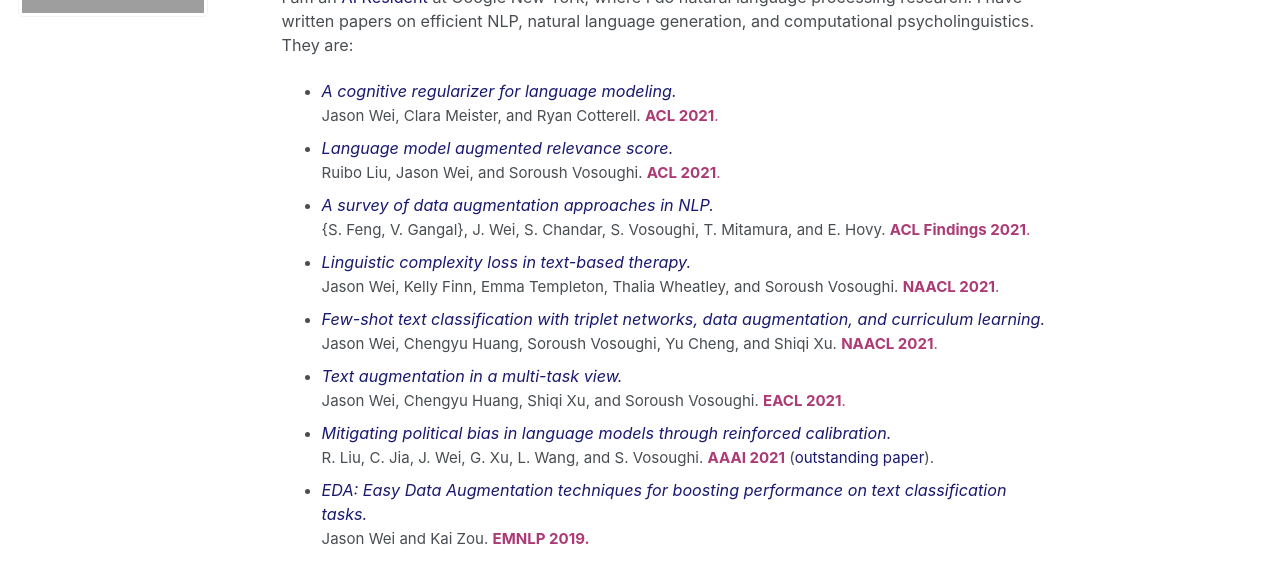
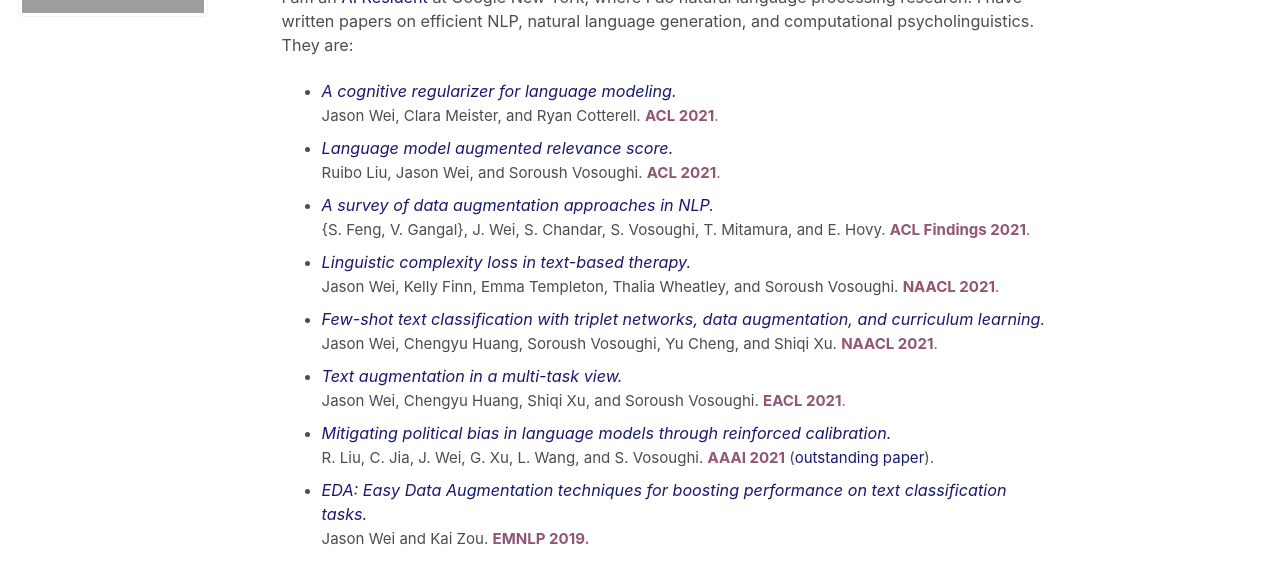
Before and after one commit to jasonwei20/jasonwei20.github.io, a Jekyll site: the page built from _pages/about.md, in a window 1280 px wide. Shown: the part 199-783 px from the top of the page. Built offline with Jekyll 4.4.1, drawn with Linux system fonts in a browser that asks for light colours.

Commit message:
fix links

```diff
--- a/_pages/about.md
+++ b/_pages/about.md
@@ -15,21 +15,21 @@ redirect_from:
 I am an <a href="https://research.google/careers/ai-residency/" style="color:#191970" target="_blank">AI Resident</a> at Google New York, where I do natural language processing research. I have written papers on efficient NLP, natural language generation, and computational psycholinguistics. They are:
 
 - <a href="https://arxiv.org/pdf/2105.07144" style="color:#191970" target="_blank"><i>A cognitive regularizer for language modeling.</i></a>
-<span style="font-size:0.93em;">Jason Wei, Clara Meister, and Ryan Cotterell. <a style="color:#ad3a75">**ACL 2021**.</a> </span>
+<span style="font-size:0.93em;">Jason Wei, Clara Meister, and Ryan Cotterell. <a style="color:#925575">**ACL 2021**.</a> </span>
 - <a style="color:#191970" target="_blank"><i>Language model augmented relevance score.</i></a>
-<span style="font-size:0.93em;">Ruibo Liu, Jason Wei, and Soroush Vosoughi. <a style="color:#ad3a75">**ACL 2021**.</a></span>
+<span style="font-size:0.93em;">Ruibo Liu, Jason Wei, and Soroush Vosoughi. <a style="color:#925575">**ACL 2021**.</a></span>
 - <a href="https://arxiv.org/abs/2105.03075" style="color:#191970" target="_blank"><i>A survey of data augmentation approaches in NLP.</i></a>
-<span style="font-size:0.93em;">{S. Feng, V. Gangal}, J. Wei, S. Chandar, S. Vosoughi, T. Mitamura, and E. Hovy. <a style="color:#ad3a75">**ACL Findings 2021**.</a></span>
+<span style="font-size:0.93em;">{S. Feng, V. Gangal}, J. Wei, S. Chandar, S. Vosoughi, T. Mitamura, and E. Hovy. <a style="color:#925575">**ACL Findings 2021**.</a></span>
 - <a href="http://dx.doi.org/10.18653/v1/2021.naacl-main.352" style="color:#191970" target="_blank"><i>Linguistic complexity loss in text-based therapy.</i></a>
-<span style="font-size:0.93em;">Jason Wei, Kelly Finn, Emma Templeton, Thalia Wheatley, and Soroush Vosoughi. <a style="color:#ad3a75">**NAACL 2021**.</a></span>
+<span style="font-size:0.93em;">Jason Wei, Kelly Finn, Emma Templeton, Thalia Wheatley, and Soroush Vosoughi. <a style="color:#925575">**NAACL 2021**.</a></span>
 - <a href="http://dx.doi.org/10.18653/v1/2021.naacl-main.434" style="color:#191970" target="_blank"><i>Few-shot text classification with triplet networks, data augmentation, and curriculum learning.</i></a>
-<span style="font-size:0.93em;">Jason Wei, Chengyu Huang, Soroush Vosoughi, Yu Cheng, and Shiqi Xu. <a style="color:#ad3a75">**NAACL 2021**.</a></span>
+<span style="font-size:0.93em;">Jason Wei, Chengyu Huang, Soroush Vosoughi, Yu Cheng, and Shiqi Xu. <a style="color:#925575">**NAACL 2021**.</a></span>
 - <a href="https://www.aclweb.org/anthology/2021.eacl-main.252/" style="color:#191970" target="_blank"><i>Text augmentation in a multi-task view.</i></a>
-<span style="font-size:0.93em;">Jason Wei, Chengyu Huang, Shiqi Xu, and Soroush Vosoughi. <a style="color:#ad3a75">**EACL 2021**.</a></span>
+<span style="font-size:0.93em;">Jason Wei, Chengyu Huang, Shiqi Xu, and Soroush Vosoughi. <a style="color:#925575">**EACL 2021**.</a></span>
 - <a href="https://arxiv.org/pdf/2104.14795.pdf" style="color:#191970" target="_blank"><i>Mitigating political bias in language models through reinforced calibration.</i></a>
-<span style="font-size:0.93em;">R. Liu, C. Jia, J. Wei, G. Xu, L. Wang, and S. Vosoughi. <a style="color:#ad3a75">**AAAI 2021**</a> (<a href="https://aaai.org/Awards/paper.php" style="color:#191970" target="_blank">outstanding paper</a>).</span>
+<span style="font-size:0.93em;">R. Liu, C. Jia, J. Wei, G. Xu, L. Wang, and S. Vosoughi. <a style="color:#925575">**AAAI 2021**</a> (<a href="https://aaai.org/Awards/paper.php" style="color:#191970" target="_blank">outstanding paper</a>).</span>
 - <a href="http://dx.doi.org/10.18653/v1/D19-1670" style="color:#191970" target="_blank"><i>EDA: Easy Data Augmentation techniques for boosting performance on text classification tasks.</i></a>
-<span style="font-size:0.93em;">Jason Wei and Kai Zou. <a style="color:#ad3a75">**EMNLP 2019.**</a></span>
+<span style="font-size:0.93em;">Jason Wei and Kai Zou. <a style="color:#925575">**EMNLP 2019.**</a></span>
 
 
 
```
